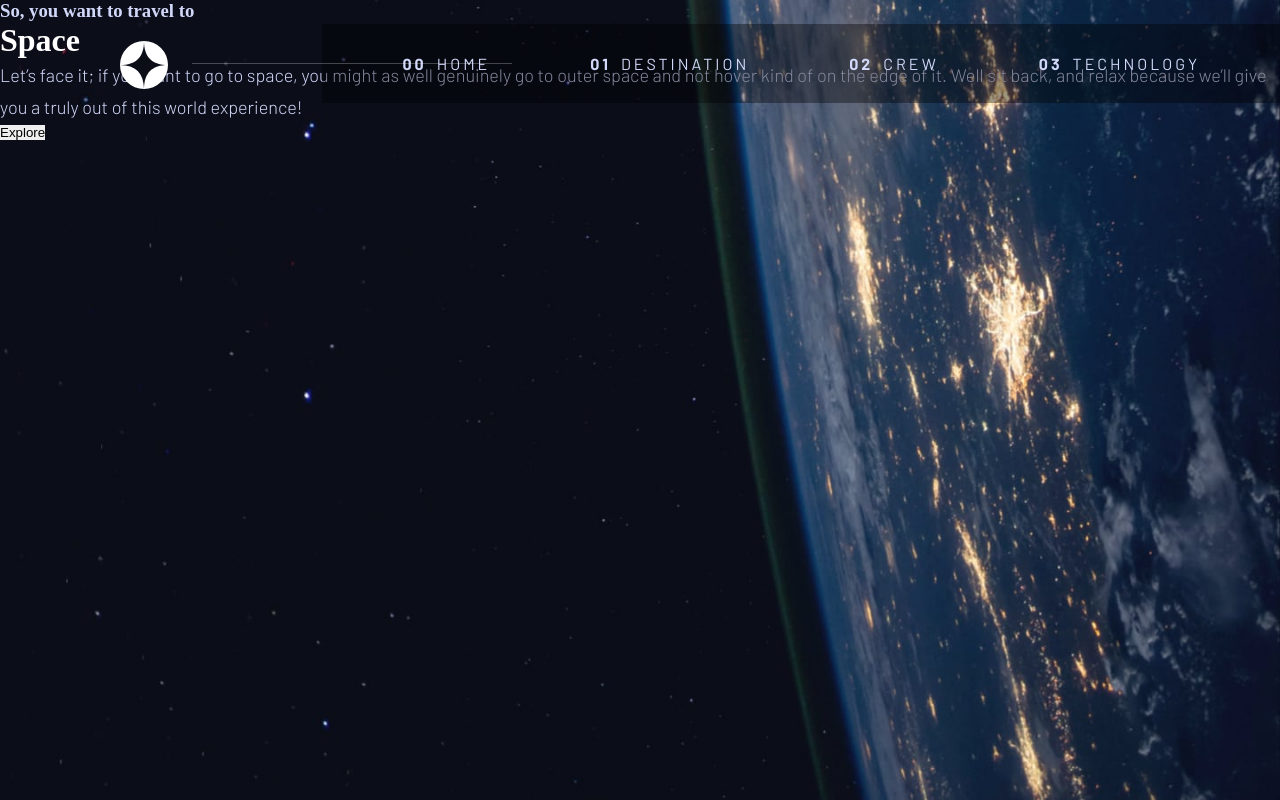
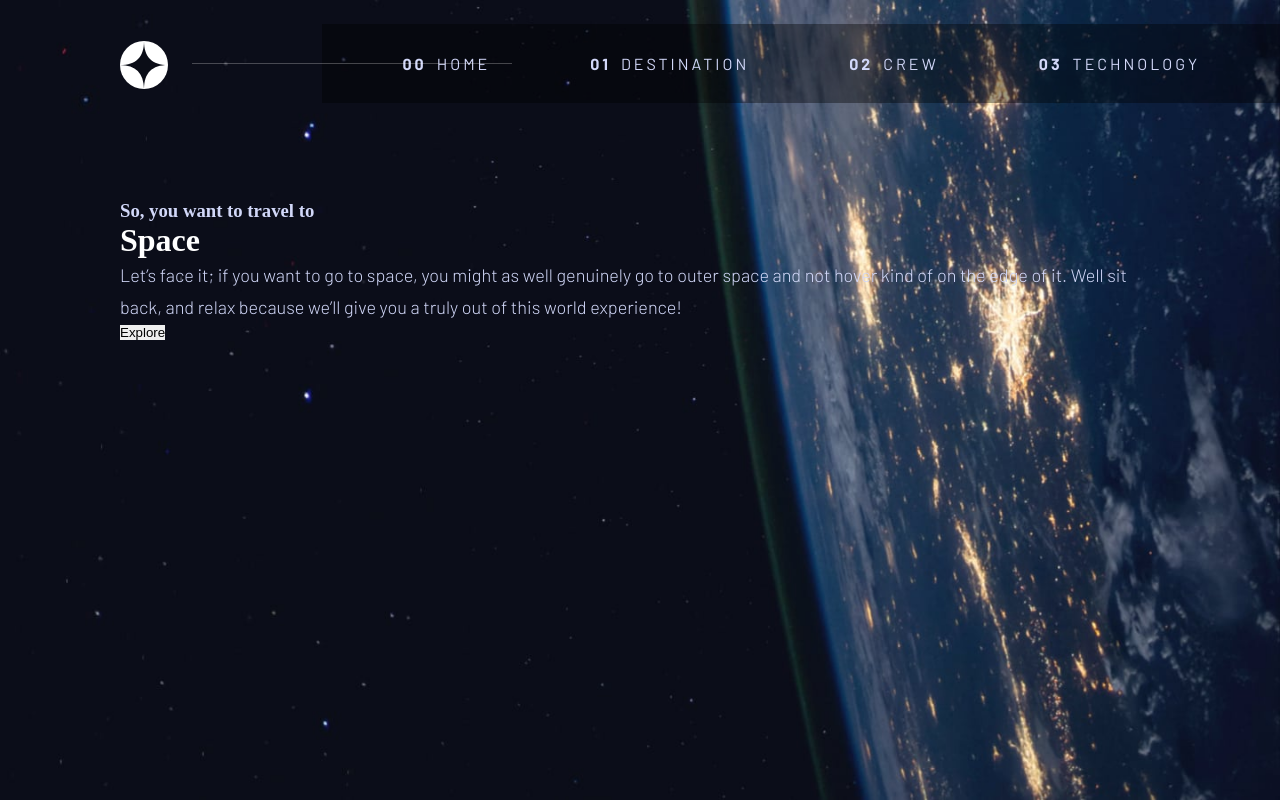
Before and after one commit to Heph-zibah/space-tourism-website-reactjs, a React (Create React App) app: page / in a window 1280 px wide. Built offline with nearby package versions, Linux system fonts and the light colour scheme; a web font is replaced by a local one.

Commit message:
added container class

```diff
--- a/src/pages/Home.jsx
+++ b/src/pages/Home.jsx
@@ -3,7 +3,7 @@ import React from 'react'
 const Home = () => {
   return (
     <>
-      <main className='home__container'>
+      <main className='home__container container'>
         <div className='home__wrapper'>
           <div className='home-info'>
             <h3>So, you want to travel to</h3>
```
